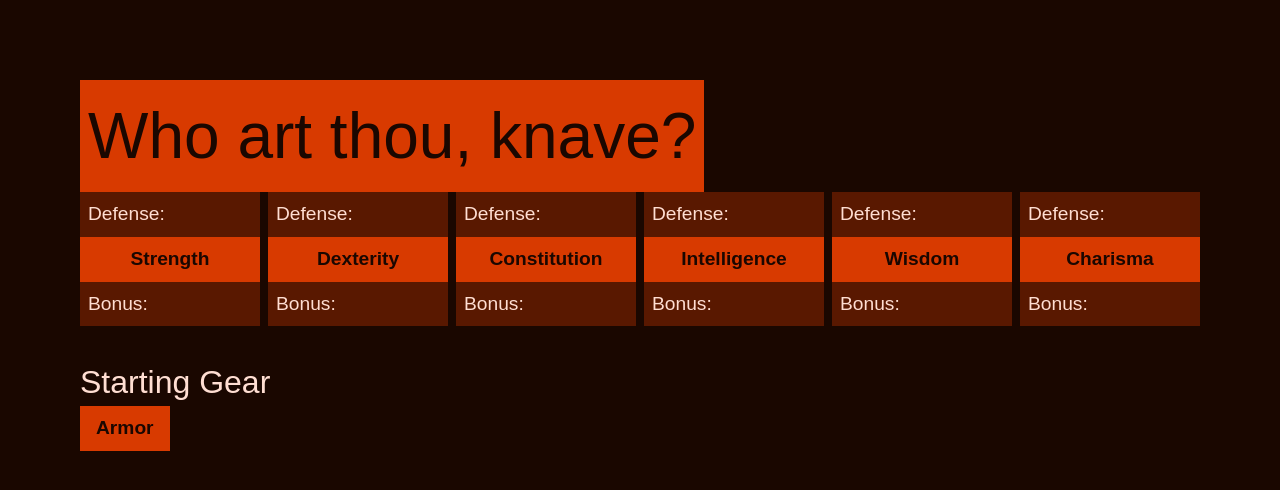
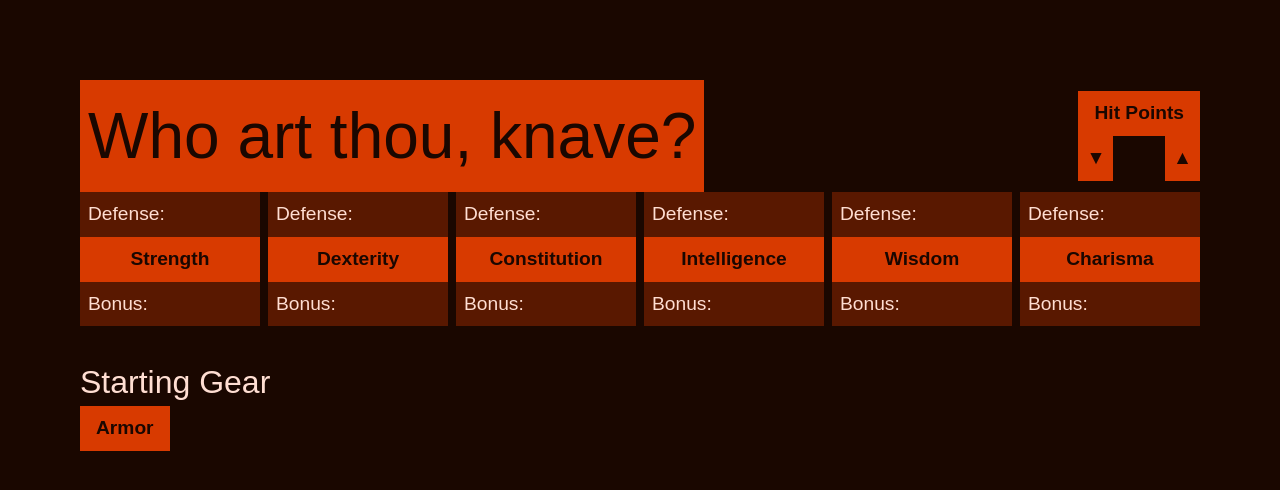
Before and after one commit to conormendenhall/knave-generator, a Next.js app: page / in a window 1280 px wide. Shown: the top 490 px of the page. Built offline with nearby package versions, Linux system fonts and the light colour scheme; a web font is replaced by a local one.

Commit message:
hit points and incrementing hp

```diff
--- a/app/page.tsx
+++ b/app/page.tsx
@@ -15,6 +15,8 @@ export default function Home() {
   const [intelligence, setIntelligence] = useState<number | null>(null);
   const [wisdom, setWisdom] = useState<number | null>(null);
   const [charisma, setCharisma] = useState<number | null>(null);
+  const [hitPoints, setHitPoints] = useState<number | null>(null);
+  const [maxHitPoints, setMaxHitPoints] = useState<number | null>(null);
   const [armor, setArmor] = useState<string | null>(null);
 
   return (
@@ -28,6 +30,40 @@ export default function Home() {
           Who art thou, knave?
         </button>
         <p className="m-4 text-[3rem]">{name}</p>
+        <div className="ml-auto">
+          <button
+            onClick={() => {
+              const roll = rollDie(8);
+              setMaxHitPoints(roll);
+              setHitPoints(roll);
+            }}
+          >
+            Hit Points
+          </button>
+          <div className="flex">
+            <button
+              onClick={() =>
+                hitPoints !== null && setHitPoints(Math.max(hitPoints - 1, 0))
+              }
+              className="p-2"
+            >
+              &#9660;
+            </button>
+            <p className="m-2 grow text-center">
+              {maxHitPoints && `${hitPoints}/${maxHitPoints}`}
+            </p>
+            <button
+              onClick={() =>
+                hitPoints !== null &&
+                maxHitPoints !== null &&
+                setHitPoints(Math.min(hitPoints + 1, maxHitPoints))
+              }
+              className="p-2"
+            >
+              &#9650;
+            </button>
+          </div>
+        </div>
       </div>
       <div
         id="abilities"
@@ -135,6 +171,7 @@ const lowestOf3d6 = (): number => {
   const sides = 6;
   const numberOfDice = 3;
   let lowest = sides;
+
   for (let i = 0; i < numberOfDice; i++) {
     const roll = rollDie(sides);
     if (roll < lowest) {
```
